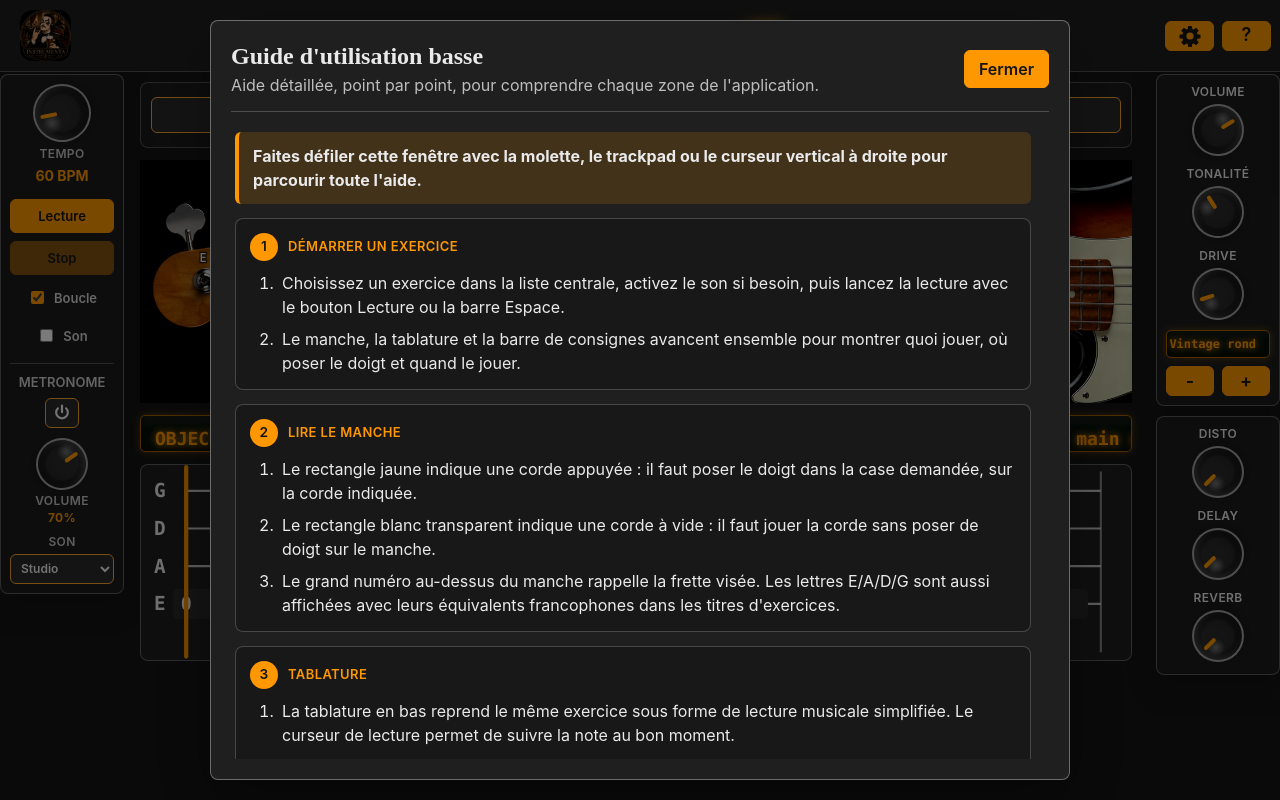
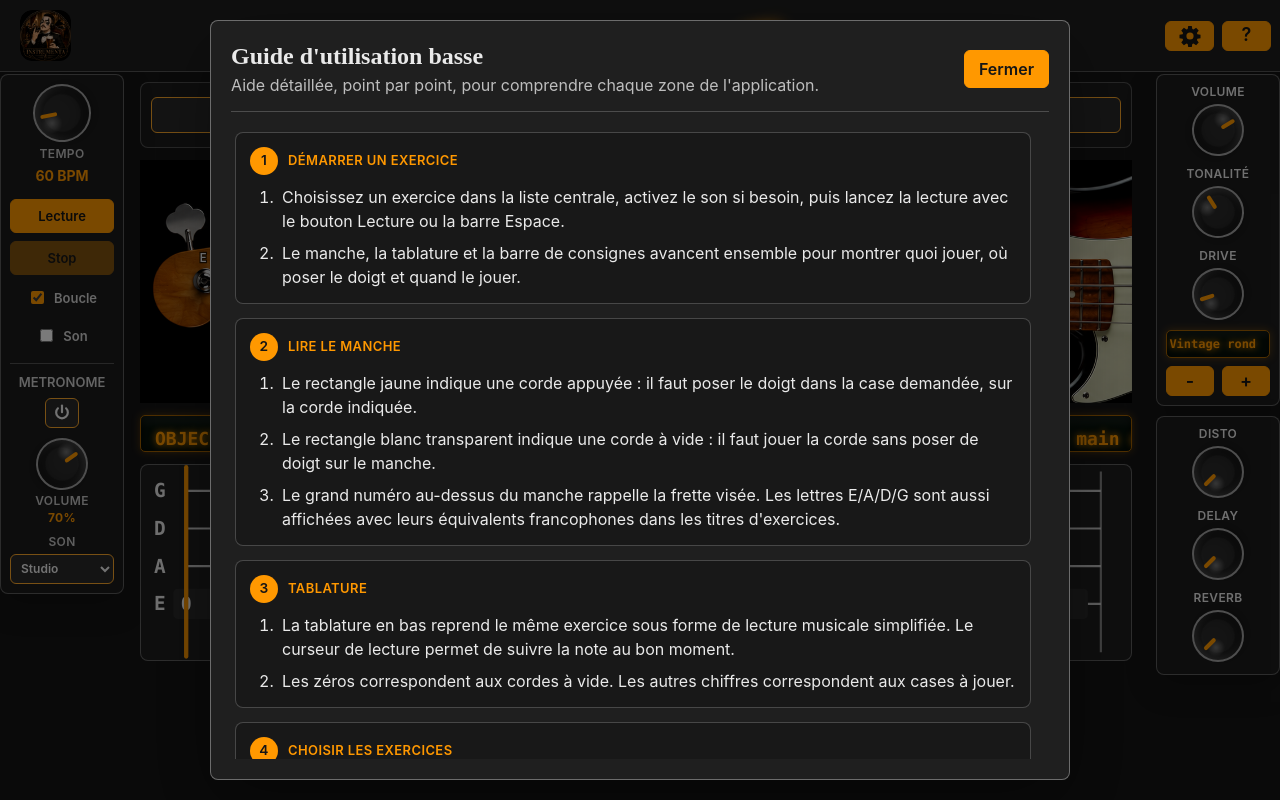
Before and after one commit to mrklm/Instrumenta, a React (Vite) app: page / in a window 1280 px wide. Both pictures are taken after a click on the button "Ouvrir l'aide". Built offline with nearby package versions, Linux system fonts and the light colour scheme.

Commit message:
Améliore l'aide intégrée et corrige les potentiomètres

```diff
--- a/src/components/HelpDialog/HelpDialog.css
+++ b/src/components/HelpDialog/HelpDialog.css
@@ -92,15 +92,6 @@
   outline-offset: 2px;
 }
 
-.helpIntro {
-  margin: 0;
-  padding: 12px 14px;
-  border-left: 4px solid var(--color-accent);
-  border-radius: 6px;
-  background: color-mix(in srgb, var(--color-accent), transparent 84%);
-  font-weight: 700;
-}
-
 .helpContent section {
   display: grid;
   gap: 10px;
--- a/src/components/HelpDialog/HelpDialog.tsx
+++ b/src/components/HelpDialog/HelpDialog.tsx
@@ -111,11 +111,6 @@ export function HelpDialog({ isOpen, onClose }: HelpDialogProps) {
         </header>
 
         <div className="helpContent" tabIndex={0} aria-label="Contenu de l'aide, zone défilante">
-          <p className="helpIntro">
-            Faites défiler cette fenêtre avec la molette, le trackpad ou le
-            curseur vertical à droite pour parcourir toute l'aide.
-          </p>
-
           {sections.map((section, sectionIndex) => (
             <section key={section.id} id={`help-${section.id}`}>
               <h3>
```
